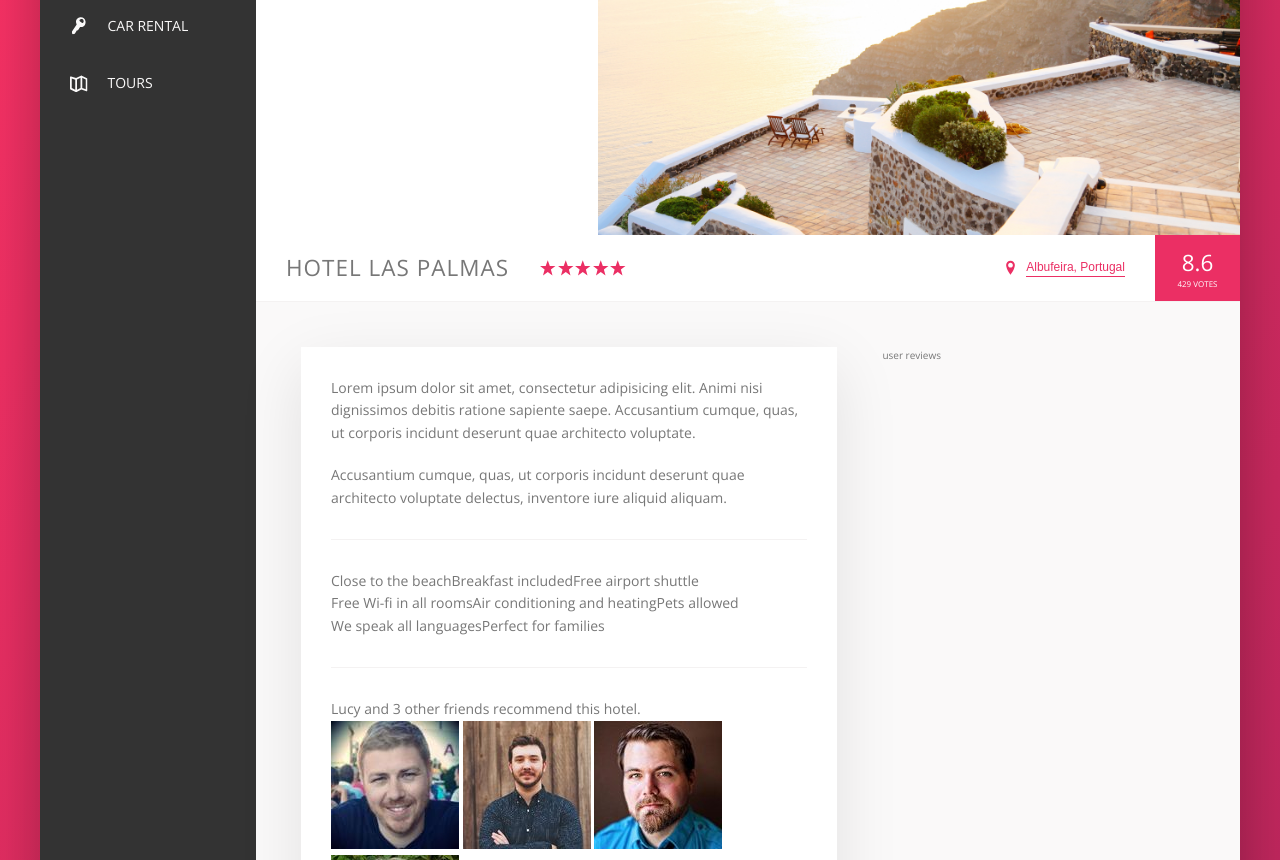
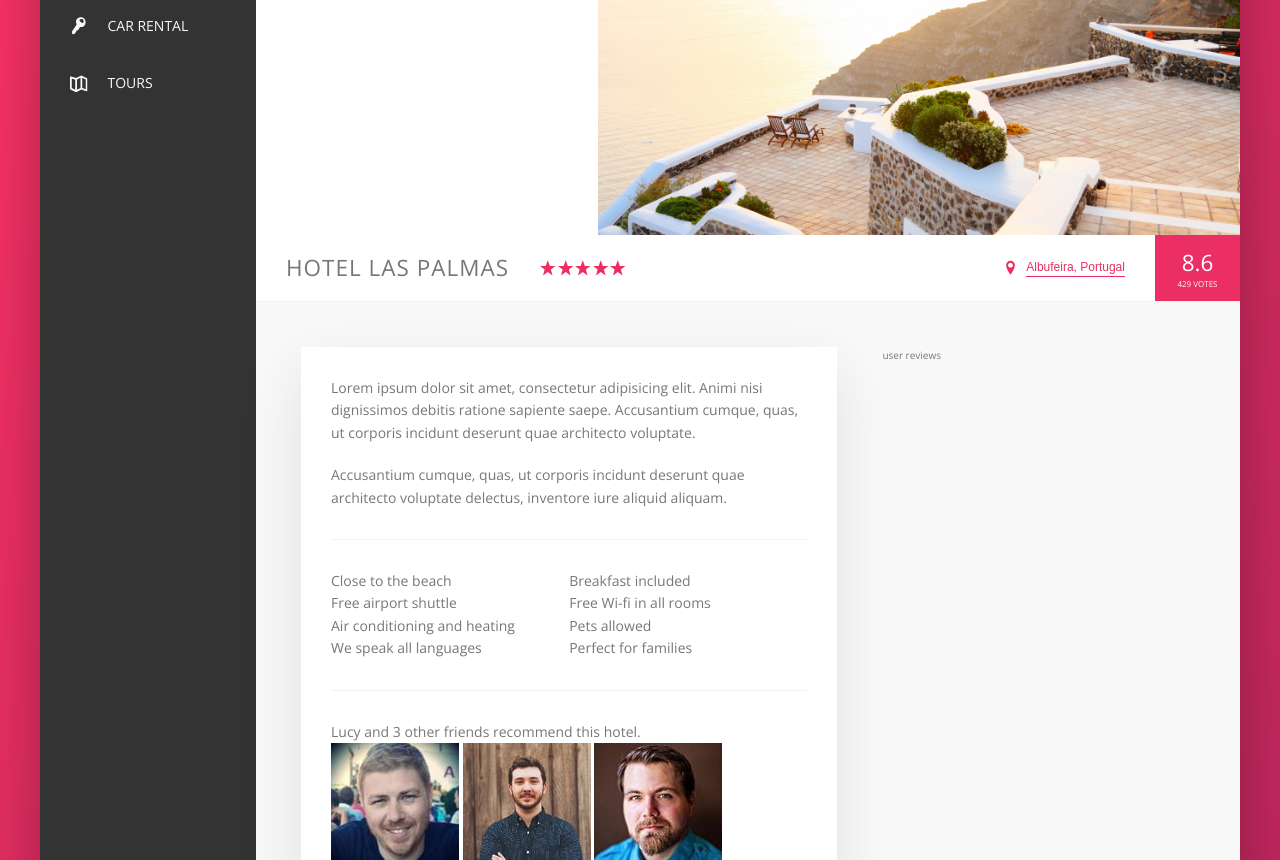
Before and after one commit to qNecro/trillo, a website: page index.html in a window 1280 px wide. Shown: the part 300-1160 px from the top of the page. Drawn offline with nearby package versions, Linux system fonts and the light colour scheme.

Commit message:
June 5, 2023 10:40 AM

```diff
--- a/sass/_components.scss
+++ b/sass/_components.scss
@@ -326,6 +326,10 @@
 
     display: flex;
     flex-wrap: wrap;
+
+    &__item{
+        flex: 0 0 50%;
+    }
 }
 
 
```
Also changed, not shown: css/style.css, 1 other file.
